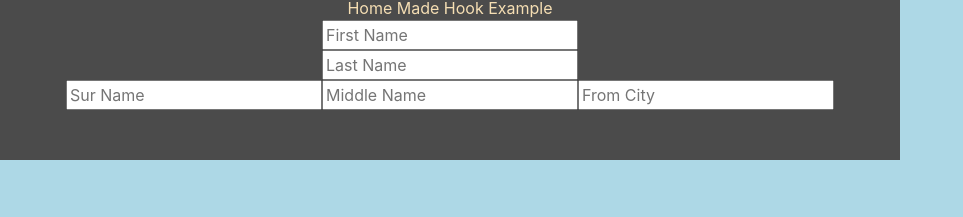
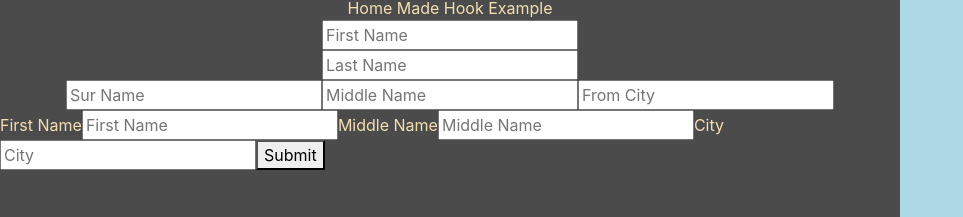
Before and after one commit to NatuRal3/feu2-frameworks, a React (Create React App) app: page / in a window 1280 px wide. Shown: the part 1671-1888 px from the top of the page, without its empty margins (0-963 px from the left). Before the commit the page ends 1831 px from the top, so only its background shows below. Built offline with nearby package versions, Linux system fonts and the light colour scheme; no server answers.

Commit message:
refining my forms knowledge

```diff
--- a/src/App.js
+++ b/src/App.js
@@ -31,6 +31,7 @@ import HomeMadeHook from "./hooks/usePerson";
 import ControlledForm from "./forms/ControlledComp";
 import ControlledForm2 from "./forms/ControlledComp2";
 import ControlledComp3 from "./forms/ControlledComp3Multi";
+import ControlledComp4WSub from "./forms/ControlledComp4WithSubmit";
 
 function App() {
   return (
@@ -63,6 +64,7 @@ function App() {
       <ControlledForm />
       <ControlledForm2 />
       <ControlledComp3 />
+      <ControlledComp4WSub />
     </div>
   );
 }
--- a/src/forms/ControlledComp4WithSubmit.js
+++ b/src/forms/ControlledComp4WithSubmit.js
@@ -0,0 +1,75 @@
+import React, { useState } from "react";
+
+function ControlledComp4WSub() {
+  const [firstName, setFirstName] = useState("");
+  const [lastName, setLastName] = useState("");
+  const [city, setCity] = useState("");
+
+  function onFormSubmit(event) {
+    event.preventDefault();
+
+    const body = {
+      firstName,
+      lastName,
+      city,
+    };
+    fetch("http://www.exmpl.com", {
+      method: "POST",
+      body: JSON.stringify(body),
+    });
+  }
+
+  function onTextInputChange(event) {
+    const value = event.target.value;
+
+    if (event.target.name === "first-name") {
+      setFirstName(value);
+    }
+    if (event.target.name === "mid-name") {
+      setLastName(value);
+    }
+    if (event.target.name === "city") {
+      setCity(value);
+    }
+  }
+
+  //   function onFirstNameChange(event) {
+  //     setFirstName(event.target.value);
+  //   }
+  //   function onLastNameChange(event) {
+  //     setLastName(event.target.value);
+  //   }
+
+  //   function onCityChange(event) {
+  //     setCity(event.target.value);
+  //   }
+
+  return (
+    <div>
+      <form onSubmit={onFormSubmit}>
+        <label htmlFor="first-name">First Name</label>
+        <input
+          name="first-name"
+          value={firstName}
+          placeholder="First Name"
+          onChange={onTextInputChange}
+        />
+
+        <label htmlFor="mid-name">Middle Name</label>
+        <input
+          name="mid-name"
+          value={lastName}
+          placeholder="Middle Name"
+          onChange={onTextInputChange}
+        />
+
+        <label htmlFor="city">City</label>
+        <input name="city" value={city} placeholder="City" onChange={onTextInputChange} />
+
+        <button>Submit</button>
+      </form>
+    </div>
+  );
+}
+
+export default ControlledComp4WSub;
```
